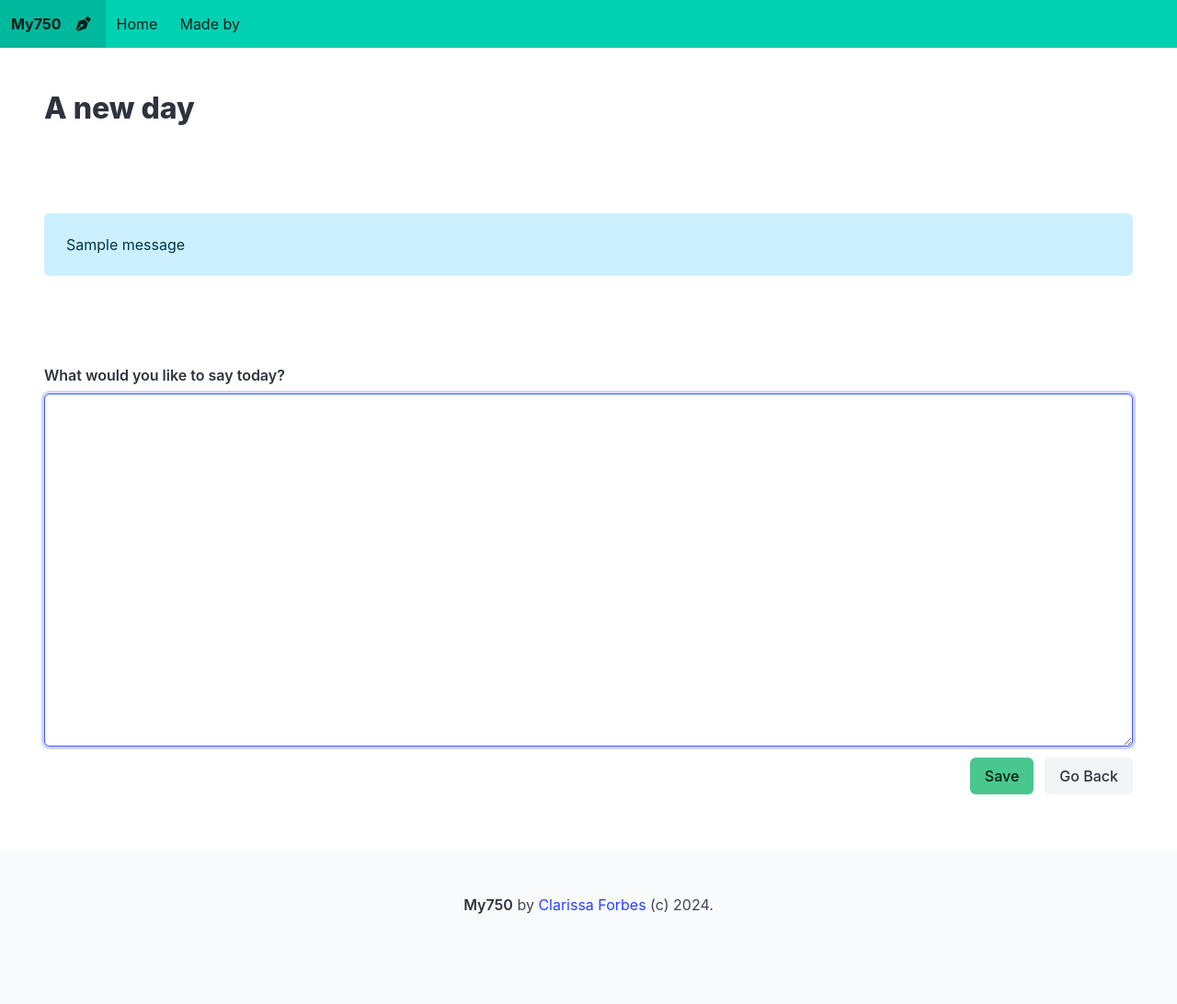
After one commit to caforbes/my750, a Flask app: page /new in a window 1280 px wide. The commit adds this page. Shown: the whole page at 92% size. Run offline with Flask 3, Linux system fonts and the light colour scheme; one stand-in notice (Sample message) is shown; some libraries are stand-ins or nearby versions.

Commit message:
add FE new entry form and msg flashing

```diff
--- a/app/__init__.py
+++ b/app/__init__.py
@@ -1,5 +1,8 @@
 from flask import Flask
 
+from config import Config
+
 app = Flask(__name__)
+app.config.from_object(Config)
 
 from app import routes
--- /dev/null
+++ b/app/forms.py
@@ -0,0 +1,15 @@
+from flask_wtf import FlaskForm
+from wtforms import TextAreaField, SubmitField
+from wtforms.validators import DataRequired, Length
+
+
+MAX_LEN = 10_000
+
+
+class EntryForm(FlaskForm):
+    content = TextAreaField(
+        "What would you like to say today?",
+        validators=[DataRequired(), Length(max=MAX_LEN)],
+        render_kw={"autofocus": True},
+    )
+    submit = SubmitField("Save")
--- a/app/routes.py
+++ b/app/routes.py
@@ -1,16 +1,19 @@
-from flask import render_template
+from flask import flash, redirect, render_template, request, url_for
+
 from app import app
+from app.forms import EntryForm
 
 
 @app.route("/")
+@app.route("/home")
 @app.route("/index")
-def index():
-    errors = []
+def home():
+    # TODO: use real data
     written_today = False
-    last_ten_entries = ["sample", "entry"]
+    last_ten_entries = ["sample", "entry contains things"]
     placeholder_stats = {
         "total_entries": len(last_ten_entries),
-        "total_words": len([wd for entry in last_ten_entries for wd in entry]),
+        "total_words": len([wd for entry in last_ten_entries for wd in entry.split()]),
     }
 
     return render_template(
@@ -18,5 +21,38 @@ def index():
         written_today=written_today,
         past_entries=last_ten_entries,
         stats=placeholder_stats,
-        errors=errors,
     )
+
+
+@app.route("/today")
+def today():
+    # TODO: get today's entry
+    entry = None
+
+    if not entry:
+        return redirect(url_for("new"))
+
+    # TODO: if you found something, display it - with link to today/edit page
+    return "Page to read today's words"
+
+
+@app.route("/new", methods=["GET", "POST"])
+@app.route("/today/new", methods=["GET", "POST"])
+def new():
+    # If there is already an entry for today, go to the view area instead
+    # TODO: get today's entry
+    entry = None
+    if entry:
+        flash(
+            "Can't add a new daily entry when one already exists!",
+            category="error",
+        )
+        return redirect(url_for("today"))
+
+    form = EntryForm()
+    if form.validate_on_submit():
+        flash("Your words have been sent to the ether!")  # FIX: store in db
+        return redirect(url_for("home"))
+    elif request.method == "POST":
+        flash("You must write some words before saving!", category="error")
+    return render_template("today_new.html", title="A new day", form=form)
--- a/app/templates/home.html
+++ b/app/templates/home.html
@@ -11,13 +11,13 @@
         <!-- <p class="subtitle">You've written XXX words so far.</p> -->
         <a class="button is-primary">
             <span class="icon is-small">
-                <i class="fas fa-pen-to-square"></i>
+                <i class="fas fa-file-lines"></i>
             </span>
-            <span>Continue writing</span>
+            <span>Continue</span>
         </a>
         {% else %}
         <p class="subtitle">is yet to come</p>
-        <a class="button">
+        <a class="button" href="{{ url_for('new') }}">
             <span class="icon is-small">
                 <i class="fas fa-pen-to-square"></i>
             </span>
--- a/app/templates/layout.html
+++ b/app/templates/layout.html
@@ -45,6 +45,7 @@
                 </div> -->
         </div>
     </nav>
+
     <section class="section">
         <header>
             {% if title %}
@@ -54,12 +55,20 @@
             {% endif %}
         </header>
     </section>
-    {% if errors %}
-    <div id="flash" class="notification is-warning is-light">
-        <button class="delete"></button>
-        {{ errors[0] }}
-    </div>
+
+    {% with messages = get_flashed_messages(with_categories=true) %}
+    {% if messages %}
+    <section class="section">
+        {% for category, message in messages %}
+        <div id="flash" class="notification {% if category == 'error' %}is-danger{% else %}is-info{% endif%} is-light">
+            <!-- FIX: delete button should remove message
+              <button class="delete"></button> -->
+            {{ message }}
+        </div>
+        {% endfor %}
+    </section>
     {% endif %}
+    {% endwith %}
 
     {% block content %}{% endblock %}
 
--- /dev/null
+++ b/app/templates/today_new.html
@@ -0,0 +1,29 @@
+{% extends 'layout.html' %}
+
+{% block content %}
+
+<section class="section">
+    <form action="" method="post">
+
+        {{ form.hidden_tag() }}
+
+        <div class="field">
+            <label class="label">{{ form.content.label }}</label>
+            <div class="control">
+                {{ form.content(class_="textarea", rows="15") }}
+            </div>
+        </div>
+
+        <div class="field is-grouped is-grouped-right">
+            <div class="control">
+                {{ form.submit(class_="button is-success") }}
+            </div>
+            <div class="control">
+                <a href="{{ url_for('home') }}" class="button is-light">Go Back</a>
+            </div>
+        </div>
+        <p></p>
+    </form>
+</section>
+
+{% endblock %}
--- /dev/null
+++ b/config.py
@@ -0,0 +1,6 @@
+import os
+
+
+class Config:
+    SECRET_KEY = os.environ.get("SECRET_KEY") or "sample-secret-itsrelativelylong"
+    TESTING = False
```
Also changed, not shown: 2 other files.
